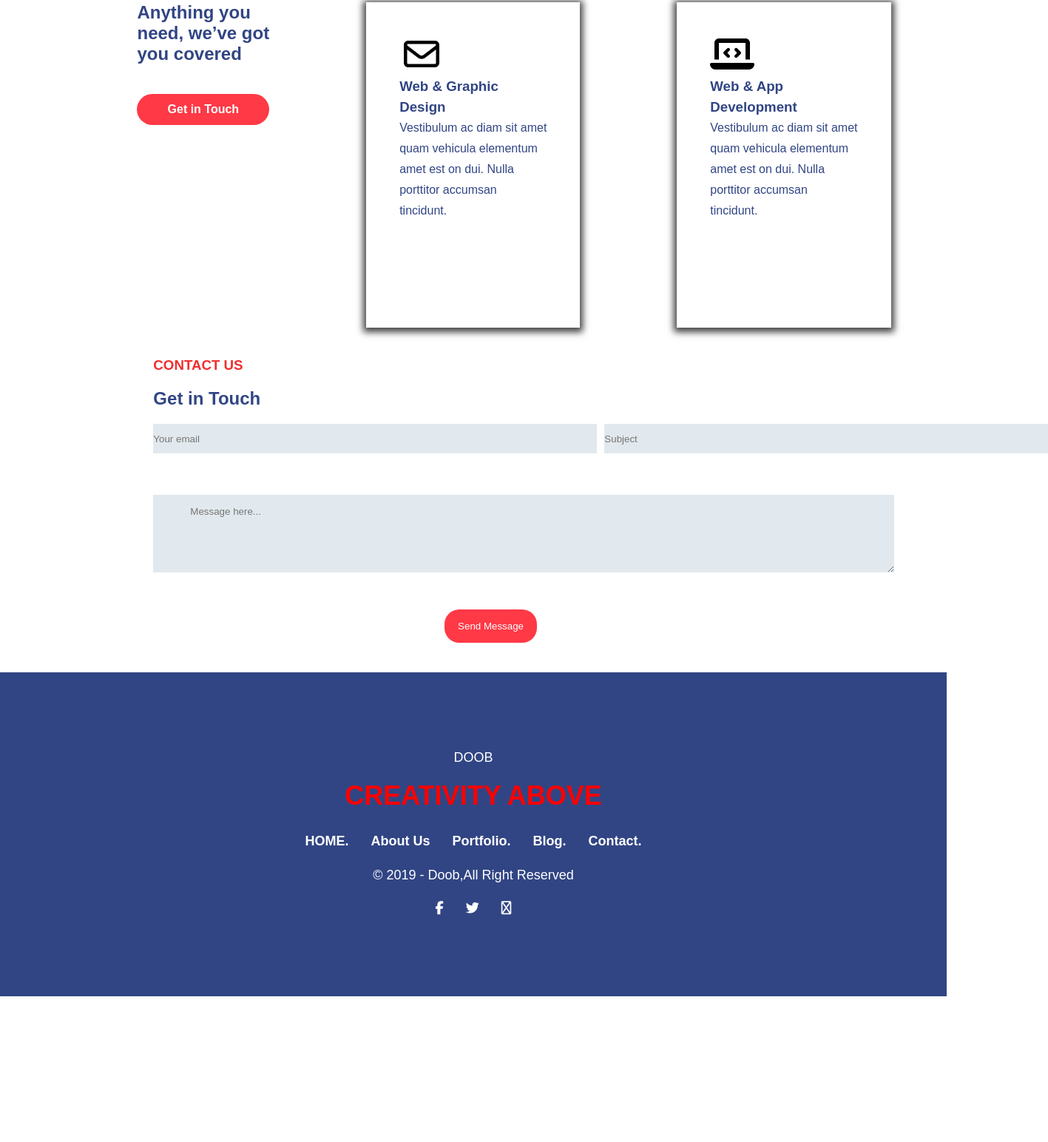
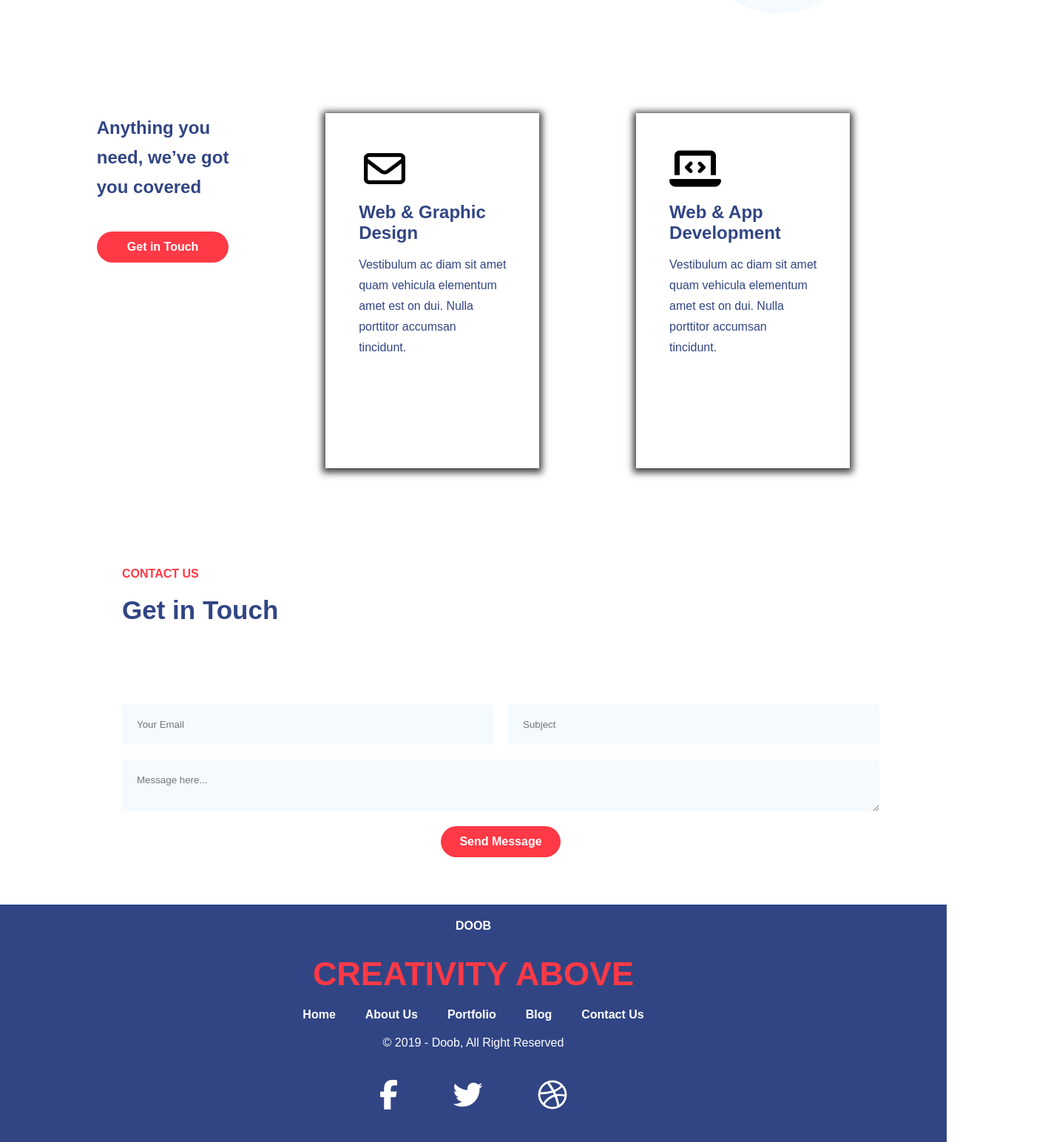
Before and after one commit to elghaddourimohamed1-cmd/Team-project, a plain HTML site: page index.html in a window 1280 px wide. Shown: the part 752-2296 px from the top of the page at 74% size, 1417 px wide, since content can reach past the window. Before the commit the page ends 2099 px from the top, so only its background shows below. Drawn offline with Linux system fonts and the light colour scheme.

Commit message:
improve logo fixing form layout and adding social icons

```diff
--- a/index.html
+++ b/index.html
@@ -1,4 +1,3 @@
-<!DOCTYPE html>
 <html lang="en">
 
 <head>
@@ -9,13 +8,15 @@
     <script src="https://kit.fontawesome.com/8c87f55756.js" crossorigin="anonymous"></script>
 </head>
 
+
+
 <body>
     <main class="container">
         <header>
             <!--todo this is a navigation bar  -->
             <nav class="navigation">
                 <div class="logo">
-                    <p><a href="./index.html">Doob</a></p>
+                    <p><a href="./index.html">D<span class="underline">oo</span>b</a></p>
                 </div>
                 <div class="menu">
                     <ul>
@@ -35,17 +36,17 @@
             <div class="content">
                 <h1>The Spirit of <br>
                     Digital Agency.</h1>
-                <p>Lorem ipsum  consectetur adipisicing elit.<br>
+                <p>Lorem ipsum consectetur adipisicing elit.<br>
                     Lorem ipsum dolor sit amet consectetur.</p>
                 <div class="btns">
                     <a class="btn" href="#">More About us</a>
                     <a href="#" class="second-child">Get in Touch</a>
-            </div>
+                </div>
             </div>
             <div class="img"><img src="./public/images/header-bg.svg" alt=""></div>
         </div>
         <!-- todo cards sections  -->
-         <div class="second-section">
+        <div class="second-section">
             <div class="heading">
                 <h2>Anything you<br>
                     need, we’ve got<br>
@@ -56,8 +57,8 @@
 
             <div class="card">
                 <div><img src="./public/images/envelope-regular-full.svg" alt="envelope"></div>
-                <h3>Web & Graphic<br>
-                    Design</h3>
+                <h2>Web &amp; Graphic<br>
+                    Design</h2>
                 <p>Vestibulum ac diam sit amet<br>
                     quam vehicula elementum<br>
                     amet est on dui. Nulla<br>
@@ -67,8 +68,8 @@
 
             <div class="card">
                 <div><img src="./public/images/laptop-code-solid-full.svg" alt="laptop code"></div>
-                <h3>Web & App<br>
-                    Development</h3>
+                <h2>Web &amp; App<br>
+                    Development</h2>
                 <p>Vestibulum ac diam sit amet<br>
                     quam vehicula elementum<br>
                     amet est on dui. Nulla<br>
@@ -76,61 +77,43 @@
                     tincidunt.</p>
             </div>
         </div>
+        <!-- todo contact us section  -->
+        <section class="contact-us">
+            <div class="form-heading">
+                <p>CONTACT US</p>
+                <h2>Get in Touch</h2>
+            </div>
+            <form action="">
+                <div class="email-subject">
+                    <input type="email" placeholder="Your Email">
+                    <input type="text" placeholder="Subject">
+                </div>
+                <textarea class="text-area" placeholder="Message here..."></textarea>
+                <input class="btn" type="submit" value="Send Message">
+            </form>
+        </section>
+        <!--todo footer section  -->
+        <footer class="foo">
+        <div class="footer-content">
+            <h4>DOOB</h4>
+            <h1>CREATIVITY ABOVE</h1>
+            <ul>
+                <li><a href="#home">Home</a></li>
+                <li><a href="#about">About Us</a></li>
+                <li><a href="#portfolio">Portfolio</a></li>
+                <li><a href="#blog">Blog</a></li>
+                <li><a href="#contact">Contact Us</a></li>
+            </ul>
+            <p>© 2019 - Doob, All Right Reserved</p>
+            <div class="social-links">
+                <a href=""><i class="fab fa-facebook-f"></i></a>
+                <a href=""><i class="fab fa-twitter"></i></a>
+                <a href=""><i class="fab fa-dribbble"></i></a>
+            </div>
+        </div>
+
+    </footer>
+    </main>
 
 
-
-     <!-- todo form and footer  -->
-    <div class="form">
-        <section>
-            <form class="FORM1">
-                    <h3 class="prgh">CONTACT US</h3>
-                    <h1 class="title1">Get in Touch</h1>
-                <div class="email-subject">
-                    <div class="email">
-                        <input class="plchldr"  type="text" placeholder="Your email"><br><br>
-                    </div>
-                    <div class="subject">
-                        <input class="plchldr" type="text" placeholder="Subject"><br><br>
-                    </div>
-                </div>
-                <!-- !message -->
-                 <div class="mssg">
-                    <textarea class="txt-aera" name="text-area" id="#" rows="5" cols="90" placeholder="Message here..."></textarea><br><br>
-                 </div>
-                 <!-- !button -->
-
-                    <button class="cheked">Send Message</button>
-
-            </form>
-        </section>
-    </div>
-    <!-- !footer -->
-    <footer class="foot">
-        <div class="main1-foot">
-        <p class="parag-foot">DOOB</p>
-        <h1 class="title-foot">CREATIVITY ABOVE</h1>
-        <div class="parag-foot">
-
-
-                    <a class="parag-foot" href="HOME.COM">HOME.</a>
-                    <a class="parag-foot" href="About us.com">About Us</a>
-                    <a class="parag-foot" href="PortFolio.com">Portfolio.</a>
-                    <a class="parag-foot" href="Blog.com">Blog.</a>
-                    <a class="parag-foot" href="contact">Contact.</a>
-
-        </div>
-        <p class="parag-foot">&copy; 2019 - Doob,All Right Reserved</p>
-        <div class="parag-foot">
-
-        <i class="fa-brands fa-facebook-f"></i>
-        <i class="fa-brands fa-twitter"></i>
-        <i class="fa-regular fa-basketball"></i>
-        </div>
-        </div>
-        </div>
-    </footer>
-
-    </main>
-</body>
-
-</html>
+</body></html>
--- a/public/css/app.css
+++ b/public/css/app.css
@@ -9,6 +9,9 @@
     align-items: center;
     justify-content: space-around;
     padding: 20px;
+}
+.logo .underline {
+    border-bottom: 5px #ff3946 solid;
 }
 .navigation .logo a {
     color: #314584;
@@ -23,8 +26,8 @@
     gap: 20px;
 }
 .navigation .menu ul a{
-    font-size: 18px;
-    font-weight: 500;
+    font-size: 16px;
+    font-weight: 600;
     color: #314584;
     text-decoration: none;
 }
@@ -40,12 +43,19 @@
     cursor: pointer;
 }
 /* todo hero section  */
+.container {
+    display: flex;
+    flex-direction: column;
+    justify-content: center;
+    /* align-items: center; */
+}
 .content-container {
     display: flex;
-    justify-content: space-around;
-    width: 100%;
+    justify-content: center;
+    align-items: center;
+    /* width: 80%; */
     height: 80vh;
-    margin: 0px 0px;
+    margin: 50px 0px;
     /* gap: 100px; */
 
 }
@@ -53,15 +63,16 @@
     display: flex;
     flex-direction: column;
     justify-content: center;
-    align-items: stretch;
+    /* align-items: center; */
+    margin-right: 100px;
 }
 .content-container img {
-    height: 500px;
-    margin-left: 20px;
+    height: 610px;
+    /* margin-left: 20px; */
 }
 .content-container h1 {
     color: #314584;
-    font-size: 40px;
+    font-size: 60px;
     font-weight: 750;
     margin-bottom: 20px;
 }
@@ -73,6 +84,11 @@
 .content-container .btn {
     margin-right: 30px;
 }
+.btns {
+    display: flex;
+    align-items: center;
+    justify-content: starts;
+}
 .btn {
     display: flex;
     align-items: center;
@@ -82,15 +98,14 @@
     color: #ffffff;
     background-color: #ff3946;
     text-decoration: none;
+    border: none;
+    font-size: 16px;
+    font-weight: 600;
+    cursor: pointer;
 }
 
 a {
     font-weight: 600;
-}
-.btns {
-    display: flex;
-    align-items: center;
-    justify-content: center;
 }
 .btns .second-child{
     display: flex;
@@ -107,35 +122,25 @@ a {
     color: #314584;
 }
 .heading h2 {
-        margin-bottom: 40px;
+    margin-bottom: 40px;
+    line-height: 40px;
 }
 
 .second-section {
+    width: 100%;
+    height: 60vh;
     display: flex;
     flex-direction: row;
-    justify-content: space-around;
-    align-items: center;
-    align-items: stretch;
-    margin: 20px 0px;
-}
-.second-section {
-    width: 100%;
-    height: 55vh;
-
+    justify-content: space-evenly;
+    margin: 70px 0px;
 }
 .second-section .heading {
     display: flex;
-    margin-right: 20px;
-    margin-left: 130px;
-}
-.second-section .card {
-    margin-right: 20px;
 }
 .card {
     display: flex;
     flex-direction: column;
     justify-content: flex-start;
-    align-items: flex-start;
     padding: 40px 45px;
     box-shadow: 0px 2px 9px 4px rgba(0,0,0,0.75);
 -webkit-box-shadow: 0px 2px 9px 4px rgba(0,0,0,0.75);
@@ -145,107 +150,106 @@ a {
 
 }
 .card img {
-    object-fit: cover;
-    display: block;
-    height: 60px;
+height: 70px;
+    margin-bottom: 10px;
+}
+.card h2 {
+    margin-bottom: 15px;
+}
+/* todo contact us section  */
+.contact-us {
+    width: 80%;
+    height: 60vh;
+    display: flex;
+    flex-direction: column;
+    /* align-items: center; */
+    justify-content: space-around;
+    margin: 20px 165px;
+}
+.contact-us .form-heading {
+    display: flex;
+    flex-direction: column;
+    /* justify-content: start; */
+}
+.contact-us p {
+    display: flex;
+    justify-content: start;
+    color: #ff3946;
+    font-weight: 600;
+    margin-bottom: 20px;
+}
+.contact-us h2 {
+    justify-content: start;
     color: #314584;
+    font-size: 35px;
+    font-weight: 700;
+    margin-bottom: 20px;
 }
-
-/* todo form and footer */
-.form{
-    margin-right: 19%;
-}
-.prgh{
+.contact-us form {
     display: flex;
-    margin-left: 20%;
-    margin-top: 40px;
-    color:rgb(241, 46, 46);
-}
-.title1{
-    color: rgb(49, 69, 132);
-     display: flex;
-    margin-left: 20%;
-    margin-top: 20px;
-}
-.email-subject{
-     display: flex;
-    margin-left: 20%;
-    margin-top: 20px;
-    gap: 10px;
-    width: 40%;
-}
-.plchldr{
-    background-color: rgb(226, 233, 238);
-   width: 600px;
-   border: none;
-   height: 40px;
-   display: flex;
-   align-items: center;
-}
-.mssg{
-     display: flex;
-    margin-left: 20%;
-    margin-top: 20px;
+    flex-direction: column;
+    justify-content: center;
+    align-items: center;
+    gap: 20px;
     width: 100%;
 }
-.txt-aera{
-     background-color: rgb(226, 233, 238);
-   width: 87%;
-   padding: 50px;
-   border: none;
-   height: 40px;
-   display: flex;
-   align-items: center;
-   margin-bottom: 40px;
-   padding-top: 15px;
-   /* padding-left: 5px; */
+.email-subject {
+    display: flex;
+    gap: 20px;
+    width: 100%;
 }
-.cheked{
-    background-color: rgb(255, 57, 70);
-    display: flex;
-    margin-left: 58%;
-    margin-top: 10px;
-    justify-content: center;
-    align-items: center;
-    color: white;
-    width: 12%;
-    height: 45px;
-    border-radius: 20px;
+input[type="email"] {
+    width: 50%;
+    background-color: #f4fafe;
+    padding: 20px;
     border: none;
-    margin-bottom: 40px;
 }
-.foot{
-    background-color: rgb(49, 69, 132);
-    padding: 100px;
+input[type="text"] {
+    width: 50%;
+    background-color: #f4fafe;
+    padding: 20px;
+    border: none;
+}
+textarea.text-area {
+    width: 100%;
+    height: 70px;
+    background-color: #f4fafe;
+    padding: 20px;
+    border: none;
+}
+/* todo footer section  */
+.foo {
+    background-color: #314584;
+    color: #ffffff;
+    text-align: center;
+}
+.footer-content {
+    width: 100%;
+}
+.footer-content h4{
+    padding: 20px;
+}
+.foo h1 {
+    font-size: 45px;
+    color: #ff3946;
+    margin: 10px 0 20px;
+}
+.foo ul {
     display: flex;
     justify-content: center;
-    align-content: center;
-    flex-direction: column;
-    align-items: center;
-    /* margin-top: 70px; */
-    /* font-size: large; */
-
-
+    margin: 20px 0px;
+    list-style: none;
 }
-.main1-foot{
-    display: flex;
-    flex-direction: column;
-    text-align: center;
-   margin-bottom: 10px;
-   justify-content: space-between;
-   gap: 20px;
-   font-size: large;
-
-}
-.parag-foot{
-    display: flex;
-    margin-top: 5px;
+footer ul li a{
+    padding: 20px;
     color: white;
-    text-align: center;
-    justify-content: center;
-    gap: 30px;
     text-decoration: none;
 }
-.title-foot{
-    color:red;
+.foo .social-links {
+    margin: 40px 0;
 }
+.foo .social-links a {
+    padding: 35px;
+    color: white;
+    font-size: 40px;
+}
```
